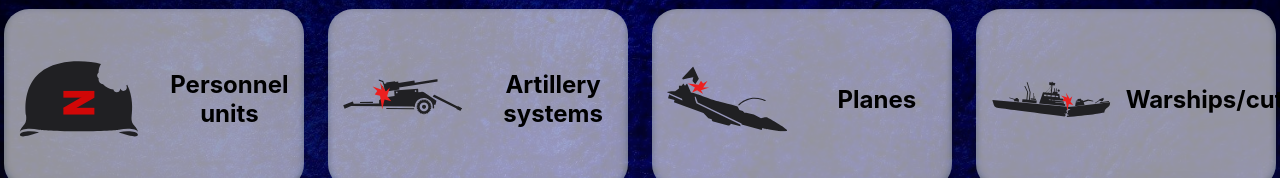
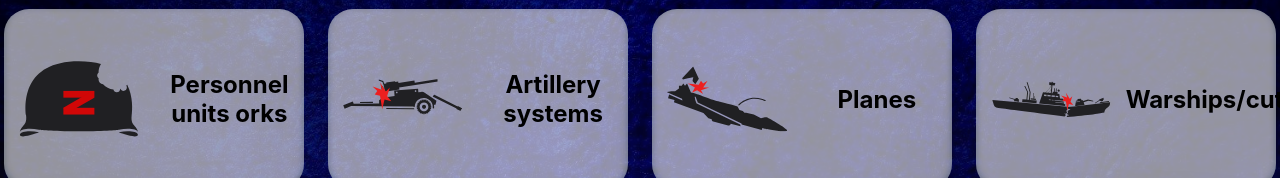
Before and after one commit to Gituservn/losses, a React (Create React App) app: page / in a window 1280 px wide. Shown: the part 248-426 px from the top of the page. Built offline with nearby package versions, Linux system fonts and the light colour scheme; no server answers.

Commit message:
Update LossesList.js
Test

```diff
--- a/src/components/LossesList/LossesList.js
+++ b/src/components/LossesList/LossesList.js
@@ -47,7 +47,7 @@ const LossesList = () => {
                 <div className="losses__item">
                     <img src={people} alt="" className="losses__item_img"/>
                     <div className="current__wrapper">
-                        <h2 className="current__title">{t(`Personnel units`)}</h2>
+                        <h2 className="current__title">{t(`Personnel units orks`)}</h2>
                         <p className="quantity">{data?.data.stats.personnel_units}</p>
                     </div>
                 </div>
```
